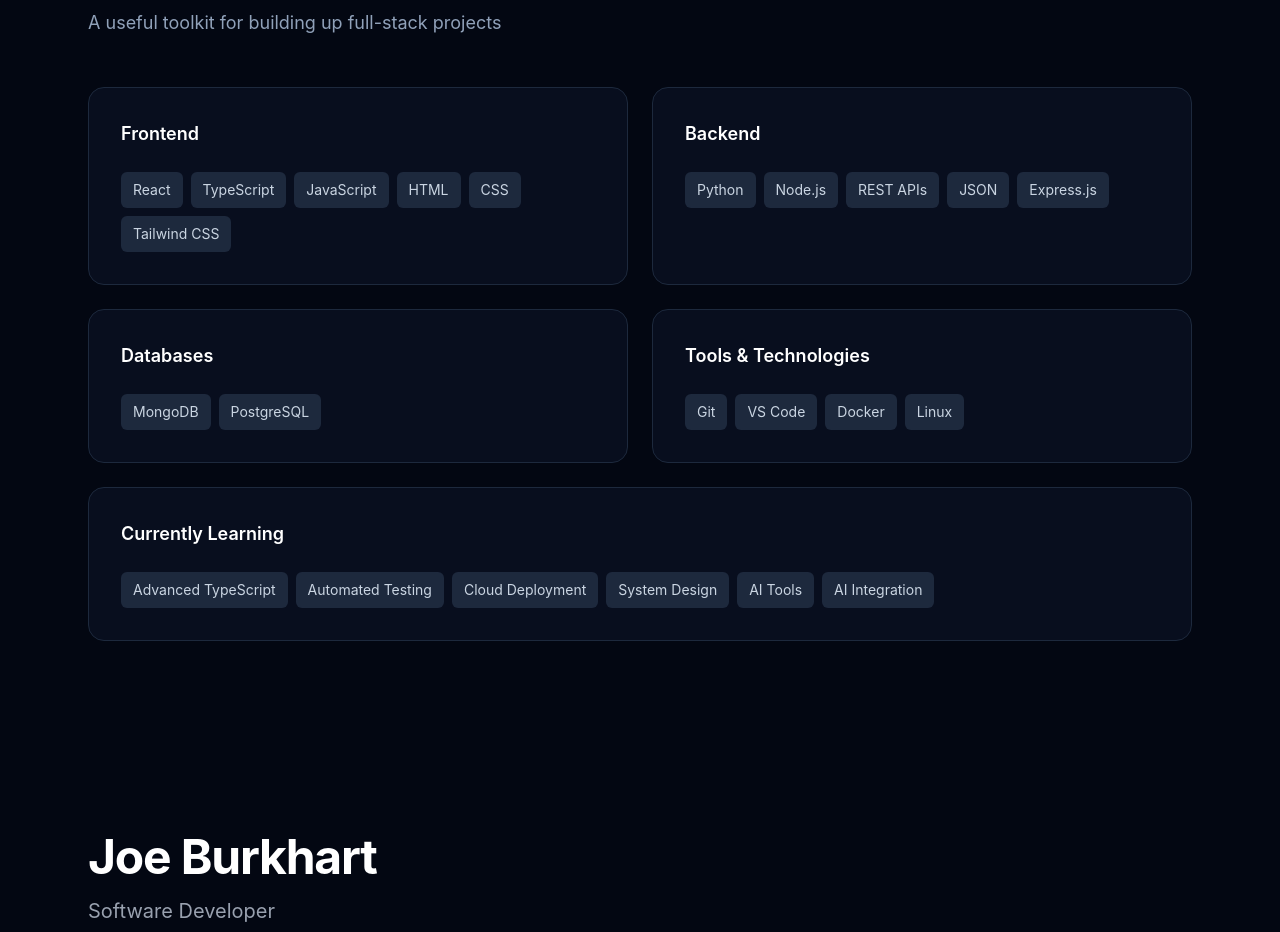
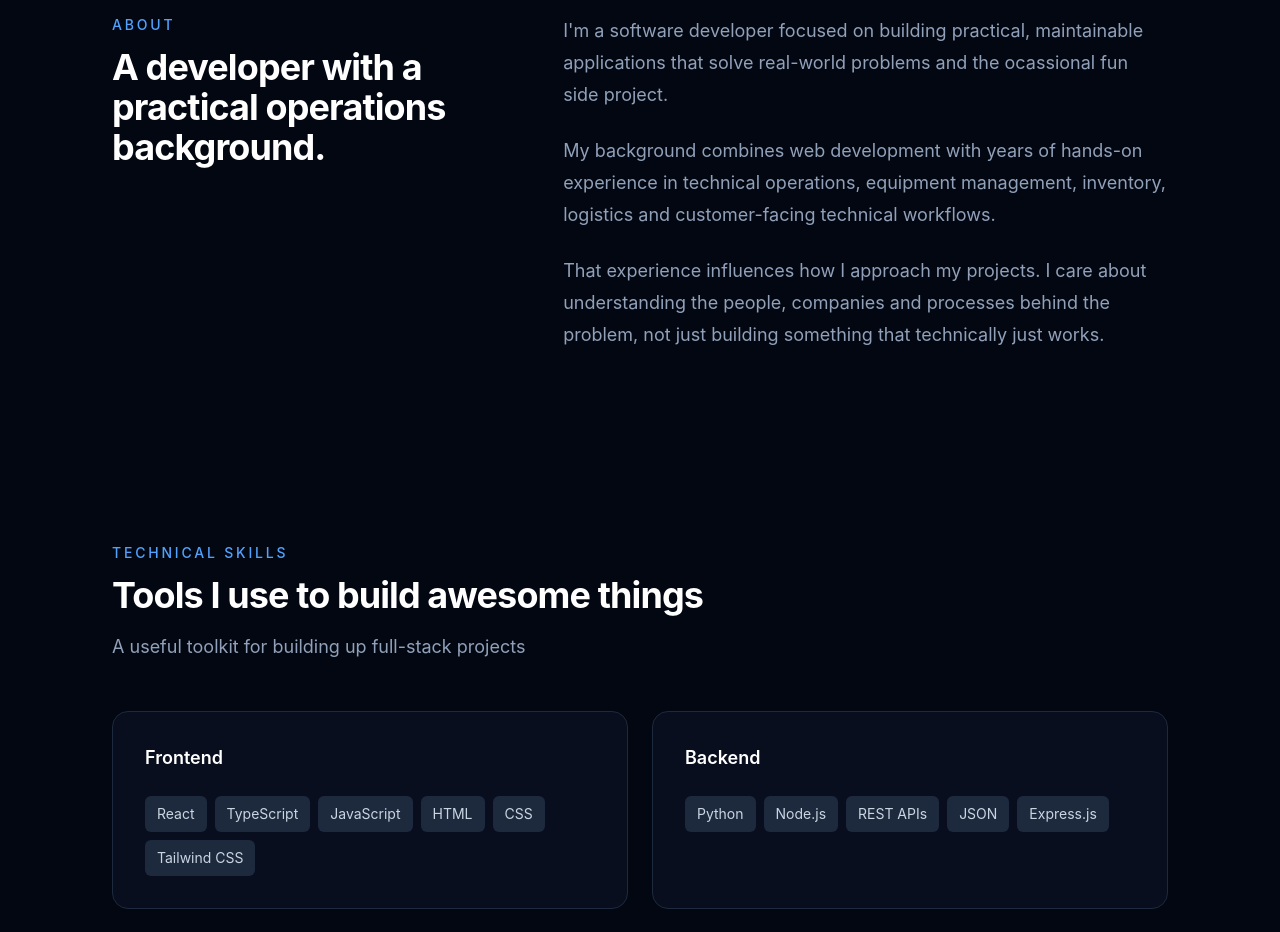
Before and after one commit to jburky15/portfolio-main, a React app: page / in a window 1280 px wide. Shown: the part 1760-2692 px from the top of the page. Built offline with nearby package versions, Linux system fonts and the light colour scheme; the HTML template or start-up script is replaced by a standard one.

Commit message:
Added about, skills and experience sections. Updated navbar to reflect changes

```diff
--- a/src/App.tsx
+++ b/src/App.tsx
@@ -2,23 +2,20 @@
 import Hero from './components/Hero'
 import FeaturedProjects from './components/FeaturedProjects'
 import Skills from './components/Skills'
+import About from './components/About'
+import Experience from './components/Experience'
 
 function App() {
   return (
     <div className="min-h-screen bg-gray-950 text-white">
       <Navbar />
-      <Hero />
-      <FeaturedProjects />
-      <Skills />
 
       <main className="mx-auto max-w-6xl px-6 py-24">
-        <h1 className="text-5xl font-bold tracking-tight">
-          Joe Burkhart
-        </h1>
-
-        <p className="mt-4 text-xl text-gray-400">
-          Software Developer
-        </p>
+        <Hero />
+        <FeaturedProjects />
+        <About />
+        <Skills />
+        <Experience />
       </main>
     </div>
   )
--- /dev/null
+++ b/src/components/About.tsx
@@ -0,0 +1,31 @@
+import Section from "./Section";
+import SectionHeading from "./SectionHeading";
+
+function About() {
+    return (
+        <Section id="about">
+            <div className="grid gap-12 lg:grid-cols-[1fr_1.5fr] lg:items-start">
+                <SectionHeading
+                    eyebrow="About"
+                    title="A developer with a practical operations background."
+                />
+
+                <div className="space-y-6 text-lg leading-8 text-slate-400">
+                    <p>
+                        I'm a software developer focused on building practical, maintainable applications that solve real-world problems and the ocassional fun side project.
+                    </p>
+
+                    <p>
+                        My background combines web development with years of hands-on experience in technical operations, equipment management, inventory, logistics and customer-facing technical workflows.
+                    </p>
+
+                    <p>
+                        That experience influences how I approach my projects. I care about understanding the people, companies and processes behind the problem, not just building something that technically just works.
+                    </p>
+                </div>
+            </div>
+        </Section>
+    )
+}
+
+export default About;
--- /dev/null
+++ b/src/components/Experience.tsx
@@ -0,0 +1,59 @@
+import { experience } from "../data/experience";
+import Section from "./Section";
+import SectionHeading from "./SectionHeading";
+
+function Experience() {
+    return(
+        <Section id="experience">
+            <SectionHeading
+                eyebrow="Experience"
+                title="Technical experience beyond just the code"
+                description="A combination of software development and hands-on technical operations and sales experience."
+            />
+
+            <div className="space-y-12">
+                {experience.map((item) =>
+                <article
+                    key={item.id}
+                    className="grid gap-6 border-t border-slate-800 pt-8 lg:grid-cols-[200px_1fr]"
+                >
+                    <div>
+                        <p className="text-sm font-medium text-blue-400">
+                            {item.period}
+                        </p>
+                    </div>
+
+                    <div>
+                        <h3 className="text-2xl font-semibold text-white">
+                            {item.role}
+                        </h3>
+
+                        <p className="mt-1 text-slate-300">
+                            {item.company}
+                        </p>
+
+                        <p className="mt-4 leading-7 text-slate-400">
+                            {item.description}
+                        </p>
+
+                        <ul className="mt-6 space-y-3">
+                            {item.highlights.map((highlight) =>
+                                <li
+                                    key={highlight}
+                                    className="flex gap-3 leading-7 text-slate-400"
+                                >
+                                    <span className="mt-3 h-1.5 w-1.5 shrink-0       rounded-full bg-blue-400"
+                                    />
+                                    <span>{highlight}</span>
+                                </li>
+                            )}
+                        </ul>
+                    </div>
+                </article>
+                )}
+            </div>
+        </Section>
+    )
+}
+
+export default Experience
--- a/src/components/Navbar.tsx
+++ b/src/components/Navbar.tsx
@@ -32,6 +32,13 @@
                         className="text-sm text-slate-400 transition hover:text-white"
                     >
                         About
+                    </a>
+                    <a
+                        href='#skills'
+                        onClick={closeMenu}
+                        className='text-sm text-slate-400 transition hover:text-white'
+                    >
+                        Skills
                     </a>
                     <a
                         href="#experience"
@@ -77,6 +84,13 @@
                             About
                         </a>
                         <a
+                            href='#skills'
+                            onClick={closeMenu}
+                            className='text-sm text-slate-400 transition hover:text-white'
+                        >
+                            Skills
+                        </a>
+                        <a
                             href="#experience"
                             onClick={closeMenu}
                             className="py-3 text-sm text-slate-300 hover:text-white"
--- /dev/null
+++ b/src/data/experience.ts
@@ -0,0 +1,33 @@
+import type { Experience } from "../types/experience";
+
+export const experience: Experience[] = [
+    {
+        id: 'pine-environmental',
+        company: 'Pine Environmental',
+        role: 'Technical Operations and Sales',
+        period: '2014 - 2026',
+        description: 'Technical and operational work supporting equipment, inventory, shipping, data management, and regional operations.',
+        highlights: [
+            'Calibrated and processed approximately 30–40 pieces of equipment each week.',
+            'Maintained equipment inventory across two offices and coordinate shipments.',
+            'Used internal database systems to manage equipment information and customer data.',
+            'Trained technicians and help standardize operational processes.',
+            'Developed new customer relationships while maintaining existing accounts.',
+            'Communicated customer needs and project requirements to internal personnel to support successful order fulfillment.'
+        ],
+    },
+    {
+        id: 'xss-media-group',
+        company: 'XSS Media Group',
+        role: 'Freelance Web Developer',
+        period: '2018 - 2024',
+        description: 'Independent web development work focused on building websites and custom digital solutions for local businesses.',
+        highlights: [
+            'Built custom web applications using React, JavaScript, HTML, and CSS.',
+            'Developed backend functionality and APIs using Python and Node.js.',
+            'Created websites and digital experiences based on client requirements.',
+            'Managed projects independently from initial requirements through delivery.',
+            'Collected customer needs and developed a delivery plan to satisfy schedule.'
+        ],
+    },
+]
--- /dev/null
+++ b/src/types/experience.ts
@@ -0,0 +1,8 @@
+export interface Experience {
+    id: string,
+    company: string,
+    role: string,
+    period: string,
+    description: string,
+    highlights: string[],
+}
```
